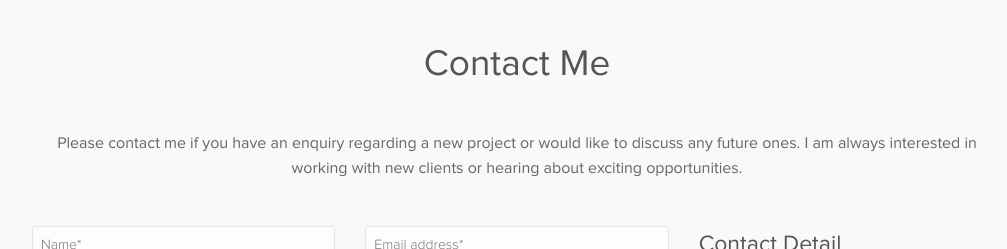
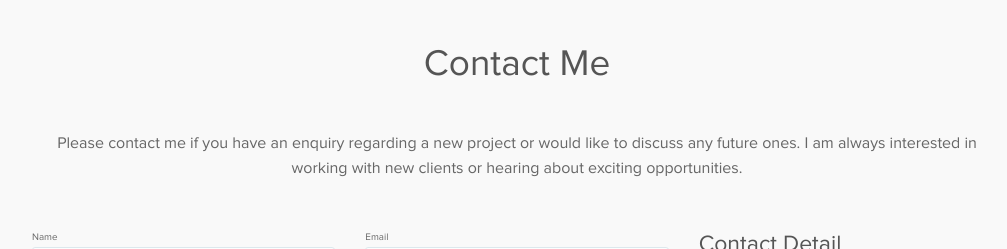
Before and after one commit to ahmadmilzam/mywebsite, a PHP site: page / in a window 1280 px wide. Shown: the part 6251-6500 px from the top of the page, without its empty margins (123-1130 px from the left). Run offline with PHP 8.4, Linux system fonts and the light colour scheme.

Commit message:
fixing some usability

```diff
--- a/Gruntfile.js
+++ b/Gruntfile.js
@@ -68,7 +68,8 @@
     uglify: {
       options: {
         mangle: true,
-        compress: true
+        compress: true,
+        report: 'gzip'
       },
       target: {
         files: {
--- a/partials/contact.php
+++ b/partials/contact.php
@@ -15,30 +15,46 @@
     <form class="small-6 medium-4 large-4 columns" action="send_email.php" id="ajax-form" method="post" data-abide="ajax" autocomplete="off">
       <div class="row">
         <div class="small-6 medium-3 large-3 column">
-          <input class="radius" type="text" name="name" placeholder="Name*" required>
-          <input class="radius first-name" type="email" name="first_name" placeholder="Your first name">
+          <label for="name">
+            <small>Name</small>
+            <input class="radius" id="name" type="text" name="name" placeholder="My name is*" required>
+          </label>
+          <label for="firstname">
+            <input class="radius first-name" id="firstname" type="email" name="first_name" placeholder="Your first name">
+          </label>
         </div>
         <div class="small-6 medium-3 large-3 column">
-          <input class="radius" type="email" name="email" placeholder="Email address*" required>
+          <label for="email">
+            <small>Email</small>
+            <input class="radius" id="email" type="email" name="email" placeholder="your.email@something.com*" required>
+          </label>
         </div>
       </div>
       <div class="row">
         <div class="small-6 medium-3 large-3 column">
-          <input class="radius" type="tel" name="phone" placeholder="Phone number*" required pattern="number">
+          <label for="phonenumber">
+            <small>Phone number</small>
+            <input class="radius" id="phonenumber" type="tel" name="phone" placeholder="0899999999*" required pattern="number">
+          </label>
         </div>
         <div class="small-6 medium-3 large-3 column">
-          <input class="radius" type="url" name="website" placeholder=" Current website url">
+          <label for="website-url">
+            <small>Website Url</small>
+            <input class="radius" id="website-url" type="url" name="website" placeholder="http://your-current-website.com">
+          </label>
         </div>
       </div>
       <div class="row">
         <div class="small-6 column">
-          <textarea class="radius" name="message" rows="6" placeholder="Project detail*" required></textarea>
+          <label for="message">
+            <small>Message</small>
+            <textarea class="radius" id="message" name="message" rows="6" placeholder="Hello, I have some project TBD*" required></textarea>
+          </label>
         </div>
       </div>
       <div class="row">
         <div class="small-6 columns">
           <button class="button radius expand" id="button-form-submit" type="submit">SEND</button>
-
         </div>
         <div class="small-6 columns">
           <div id="feedback"></div>
@@ -51,9 +67,9 @@
       <p>
         P: +62 812 840 262 91
         <br>
-        E: email@ahmadmilzam.com
+        E: email[at]ahmadmilzam[dot]com
         <br>
-        E: ahmadmilzam@yahoo.com
+        E: ahmadmilzam[at]yahoo[dot]com
       </p>
       <p class="social">
         <a href="https://www.facebook.com/ahmadmilzam" title="Me on Facebook"><i class="icon icon-facebook icon-2x"></i></a>
--- a/partials/work.php
+++ b/partials/work.php
@@ -27,7 +27,7 @@
             <span class="label">SCSS</span>
             <span class="label">jQuery</span>
           </p>
-          <a href="http://demo.ahmadmilzam.com/muse" class="button radius alert expand">
+          <a href="http://demo.ahmadmilzam.com/muse" title="View Website" class="button radius alert expand">
             View Website <i class="icon icon-paperplane"></i>
           </a>
         </div>
@@ -60,7 +60,7 @@
             <span class="label">jQuery</span>
             <span class="label">Google Map API V3</span>
           </p>
-          <a href="http://qualixen.com" class="button radius expand">
+          <a href="http://qualixen.com" title="View Website" class="button radius expand">
             View Website <i class="icon icon-paperplane"></i>
           </a>
         </div>
@@ -92,7 +92,7 @@
             <span class="label">SCSS</span>
             <span class="label">jQuery</span>
           </p>
-          <a href="http://demo.ahmadmilzam.com/anona" class="button radius secondary expand">
+          <a href="http://demo.ahmadmilzam.com/anona" title="View Website" class="button radius secondary expand">
             View Website <i class="icon icon-paperplane"></i>
           </a>
         </div>
@@ -124,7 +124,7 @@
             <span class="label">SCSS</span>
             <span class="label">jQuery</span>
           </p>
-          <a href="http://demo.ahmadmilzam.com/cominter" class="button radius success expand">
+          <a href="http://demo.ahmadmilzam.com/cominter" title="View Website" class="button radius success expand">
             View Website <i class="icon icon-paperplane"></i>
           </a>
         </div>
```
